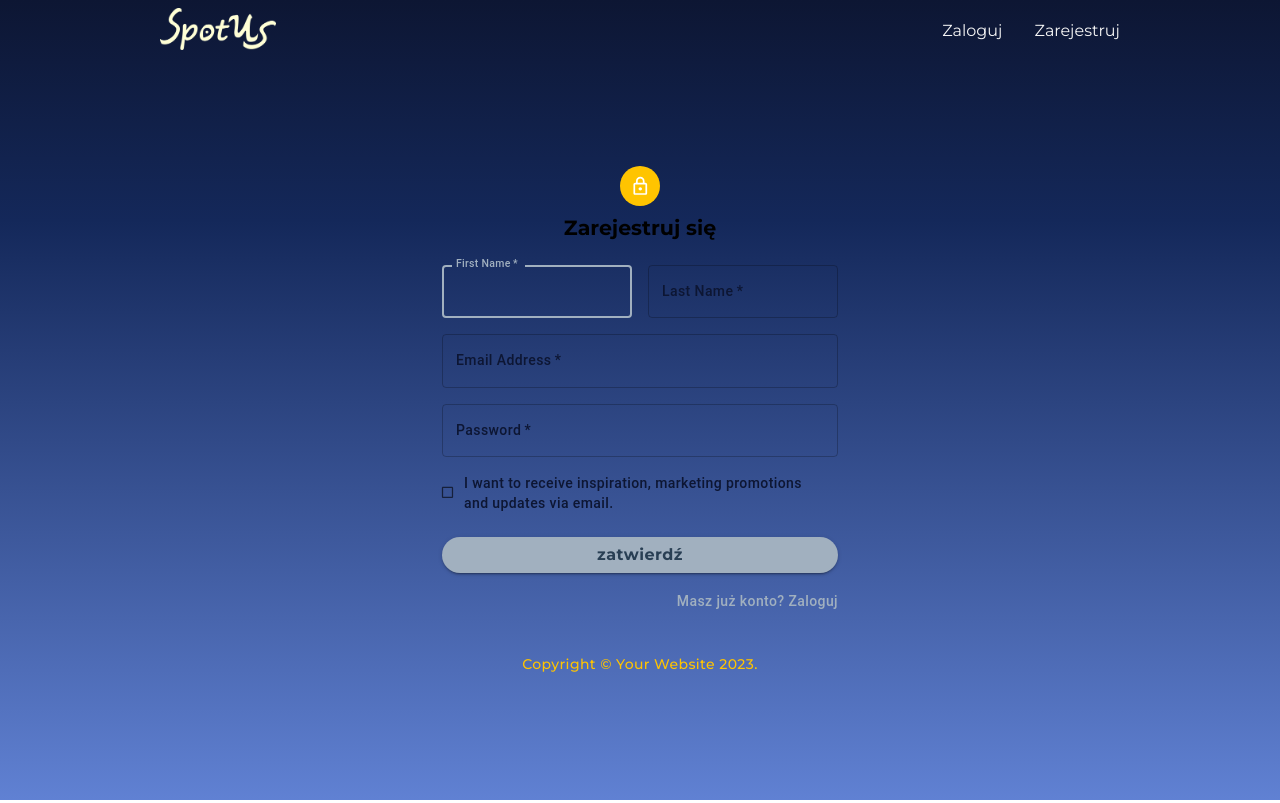
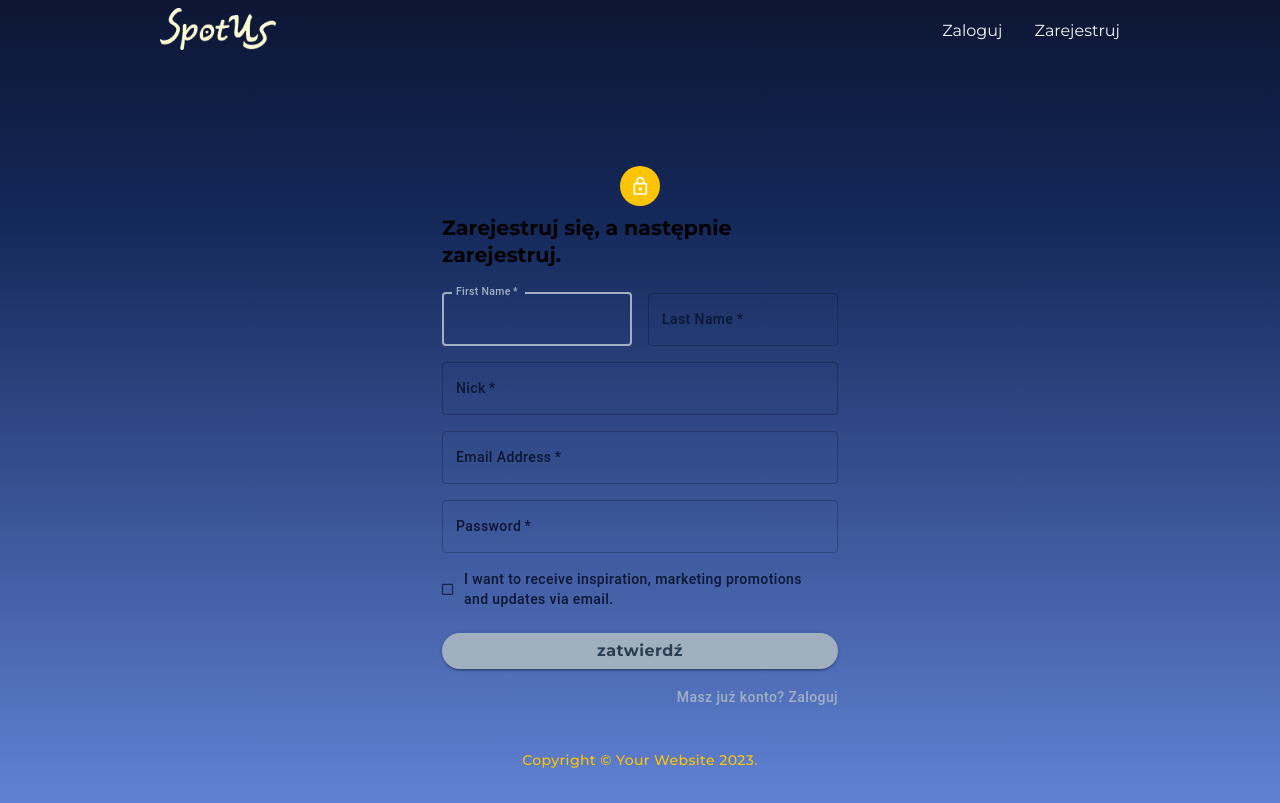
Before and after one commit to krisuv/SpotUS, a React (Vite) app in the folder frontend/: page /register in a window 1280 px wide. Built offline with nearby package versions, Linux system fonts and the light colour scheme.

Commit message:
[FE]styles: quick fix

```diff
--- a/frontend/src/api/User.api.ts
+++ b/frontend/src/api/User.api.ts
@@ -7,12 +7,12 @@ export const createUser = async (data: IUser) => {
       .post('/api/auth/register', JSON.stringify(data), {
         headers: {
           'Content-Type': 'application/json',
-          'Accepts': 'application/json' // może nie
+          'Access-Control-Allow-Origin': '*'
         }
       });
     return res.data;
   } catch (error) {
-    console.error(error);
+    console.error('createUser error ' + error);
   }
 };
 
--- a/frontend/src/pages/Login/Login.tsx
+++ b/frontend/src/pages/Login/Login.tsx
@@ -25,7 +25,7 @@ const Login = (): JSX.Element => {
     event.preventDefault();
     const data = new FormData(event.currentTarget);
     const userData: ILoginUser = {
-      email: data.get('email')?.toString() || '',
+      username: data.get('username')?.toString() || '',
       password: data.get('password')?.toString() || ''
     };
     console.log(userData);
@@ -64,10 +64,10 @@ const Login = (): JSX.Element => {
               margin="normal"
               required
               fullWidth
-              id="email"
-              label="Email Address"
-              name="email"
-              autoComplete="email"
+              id="username"
+              label="Nick"
+              name="username"
+              autoComplete="username"
               autoFocus
             />
             <TextField
--- a/frontend/src/pages/MainPage/MainPage.tsx
+++ b/frontend/src/pages/MainPage/MainPage.tsx
@@ -1,20 +1,28 @@
-import React, {useContext, useEffect, useState} from 'react';
+import React, {useContext, useEffect, useMemo, useState} from 'react';
 import { getPosts } from '../../api/Post.api';
 import { Post } from '../../components';
 import { IPost } from '../../components/Post/Post.types';
 import PostEditor from '../../components/PostEditor/PostEditor';
 import { Wall, StickySidebar } from './MainPage.styles';
-import mockPostsJSON from '../../mocks/Post.mocks.json';
+// import mockPostsJSON from '../../mocks/Post.mocks.json';
 import { Typography } from '@mui/material';
 import { GridWrapper } from '../../styles/commonStyles';
 import {UserContext} from '../../context';
 
-const mockPosts = mockPostsJSON.slice(0, 4) as IPost[];
-const sponsoredPosts = mockPostsJSON.slice(4) as IPost[];
+// const mockPosts = mockPostsJSON.slice(0, 4) as IPost[];
+// const sponsoredPosts = mockPostsJSON.slice(4) as IPost[];
 
 const MainPage = (): JSX.Element => {
   const {userToken} = useContext(UserContext)
   const [posts, setPosts] = useState<IPost[]>([]);
+
+  const userPosts = useMemo(() => {
+    return posts.filter(post => post.tag !== 'sponsored');
+  }, [posts]);
+
+  const sponsoredPosts = useMemo(() => {
+    return posts.filter(post => post.tag === 'sponsored');
+  }, [posts]);
 
   console.log('%c You are on Main Page for verified user', 'color: #47bbff');
   console.log('posts from database: ', posts);
@@ -45,7 +53,7 @@ const MainPage = (): JSX.Element => {
         <Typography variant='h3'>Twoja tablica</Typography>
         <PostEditor />
         {
-          mockPosts.map(post => (
+          userPosts.map(post => (
             <Post key={post.id} {...post} />
           ))
         }
--- a/frontend/src/pages/Register/Register.tsx
+++ b/frontend/src/pages/Register/Register.tsx
@@ -26,14 +26,13 @@ const Register = (): JSX.Element => {
       password: data.get('password')?.toString() || '',
       firstName: data.get('firstName')?.toString() || '',
       lastName: data.get('lastName')?.toString() || '',
+      username: data.get('username')?.toString() || '',
     };
 
     const jwtObject = await createUser(userData);
-    const jwt = JSON.parse(jwtObject).token;
-    console.log(jwt);
-    if (!localStorage.getItem('user')) {
-      localStorage.setItem('user', jwt);
-    }
+    console.log('jwt Object ', jwtObject);
+    const jwt = jwtObject.token;
+    console.log('token ' + jwt);
     navigate('/login');
   };
 
@@ -52,7 +51,7 @@ const Register = (): JSX.Element => {
             <LockOutlinedIcon />
           </Avatar>
           <Typography component="h1" variant="h5">
-            Zarejestruj się
+            Zarejestruj się, a następnie zarejestruj.
           </Typography>
           <Box component="form" onSubmit={handleRegister} sx={{ mt: 3 }}>
             <Grid container spacing={2}>
@@ -75,6 +74,17 @@ const Register = (): JSX.Element => {
                   label="Last Name"
                   name="lastName"
                   autoComplete="family-name"
+                />
+              </Grid>
+              <Grid item xs={12}>
+                <TextField
+                    required
+                    fullWidth
+                    type="username"
+                    id="username"
+                    label="Nick"
+                    name="username"
+                    autoComplete="username"
                 />
               </Grid>
               <Grid item xs={12}>
--- a/frontend/src/types/User.types.ts
+++ b/frontend/src/types/User.types.ts
@@ -1,8 +1,9 @@
 export interface IUser {
   firstName: string;
   lastName: string;
+  username: string;
   email: string;
   password: string;
 }
 
-export type ILoginUser = Omit<IUser, 'firstName' | 'lastName'>;
+export type ILoginUser = Pick<IUser, 'username' | 'password'>;
```
